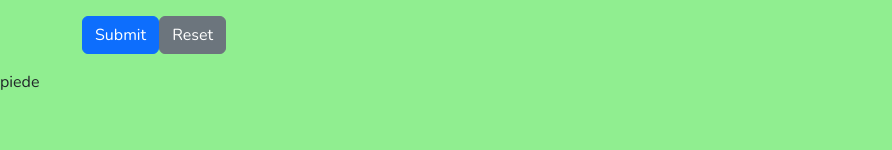
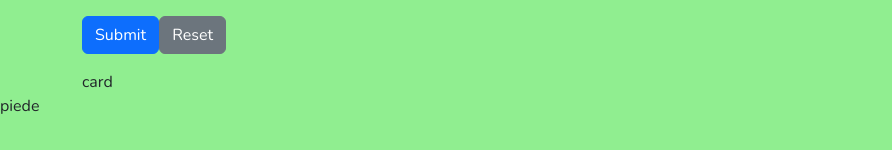
Before and after one commit to uomma/vue-rick, a Vue app: page / in a window 1280 px wide. Shown: the part 186-336 px from the top of the page, without its empty margins (0-892 px from the left). Built offline with nearby package versions, Linux system fonts and the light colour scheme.

Commit message:
card e list

```diff
--- /dev/null
+++ b/src/components/AppCard.vue
@@ -0,0 +1,17 @@
+<script>
+    export default {
+        name:'AppCard'
+    }
+</script>
+
+<template>
+    <div>
+        card
+    </div>
+</template>
+
+
+
+<style lang="scss" scoped>
+
+</style>
--- /dev/null
+++ b/src/components/AppList.vue
@@ -0,0 +1,23 @@
+<script>
+import AppCard from './AppCard.vue';
+export default {
+    name: 'AppList',
+    components:{
+        AppCard
+    }
+}
+</script>
+
+<template>
+    <div class="container">
+        <div class="row">
+            <div class="col-12 col-sm-4">
+                <AppCard></AppCard>
+            </div>
+        </div>
+    </div>
+</template>
+
+
+
+<style lang="scss" scoped></style>
--- a/src/components/AppMain.vue
+++ b/src/components/AppMain.vue
@@ -1,14 +1,17 @@
 <script>
 import AppSearch from './AppSearch.vue';
+import AppList from './AppList.vue';
 export default {
    name:'AppMain',
    components:{
-    AppSearch
+    AppSearch,
+    AppList
    }
 }
 </script>
 <template>
     <AppSearch> </AppSearch>
+    <AppList></AppList>
 
 </template>
 
```
